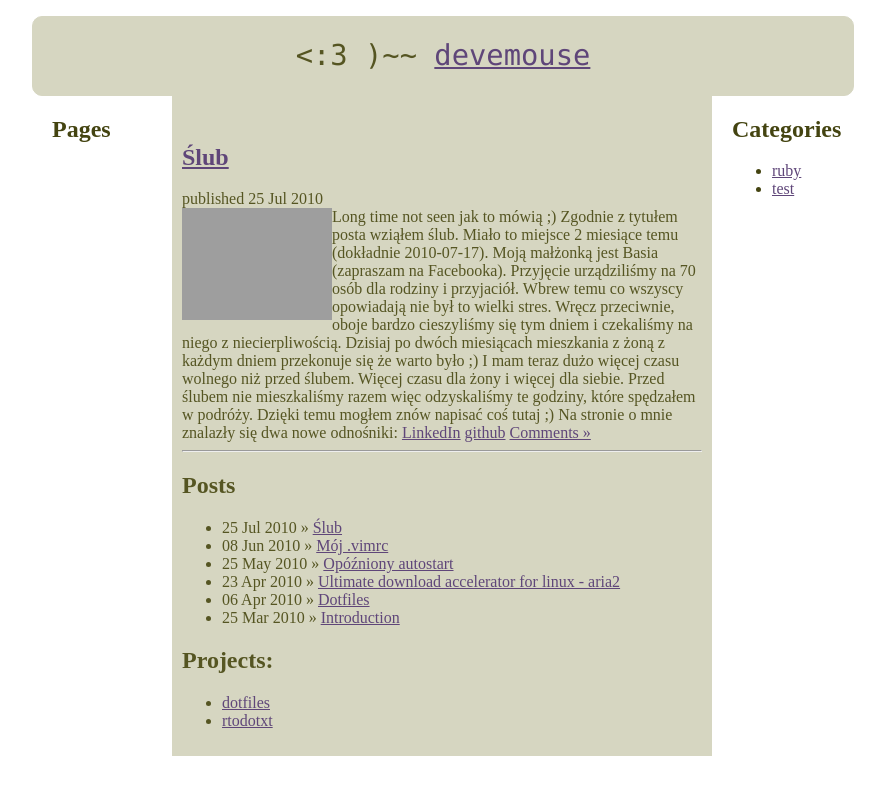
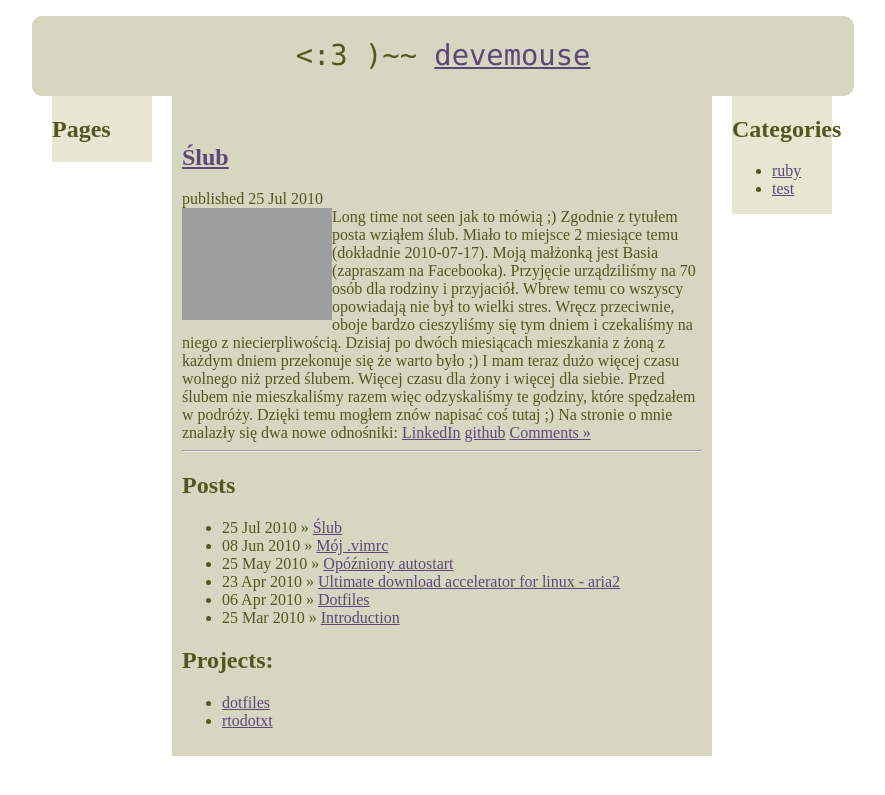
Before and after one commit to devemouse/devemouse.github.com, a Jekyll site: the page built from index.html, in a window 1280 px wide. Shown: the top 795 px of the page, without its empty margins (198-1083 px from the left). Built offline with Jekyll 4.4.1, drawn with Linux system fonts in a browser that asks for light colours; Markdown is read by kramdown in place of the engine named in the settings; grey boxes are pictures that could not be loaded.

Commit message:
added colors to left and right columns

```diff
--- a/css/default.css
+++ b/css/default.css
@@ -38,7 +38,7 @@ img.alignleft
 
 .container .left,.right {
    width:100px;
-   color:#444411;
+   background: #E6E6D1;
 }
 
 .container .center {
```
